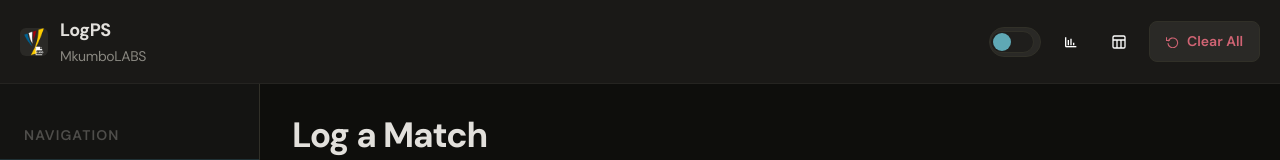
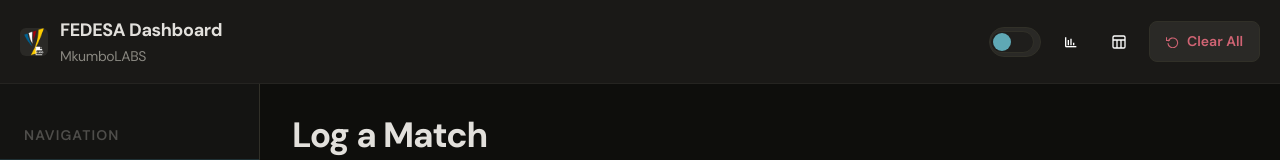
Before and after one commit to gaushaus/LogPS, a plain HTML site: page index.html in a window 1280 px wide. Shown: the top 160 px of the page. Drawn offline with nearby package versions, Linux system fonts and the light colour scheme.

Commit message:
vers 1.1.3

```diff
--- a/index.html
+++ b/index.html
@@ -410,7 +410,7 @@ select::-ms-expand { display:none; }
 <header class="topbar">
   <a class="logo" href="#">
     <img id="appLogo" src="https://raw.githubusercontent.com/gaushaus/LogPS/main/img/misc/logps.png" alt="App logo" style="width:28px;height:28px;border-radius:6px;object-fit:cover;display:block;background:var(--sfd)">
-    <div><div>LogPS</div><div class="logo-sub">MkumboLABS</div></div>
+    <div><div>FEDESA Dashboard</div><div class="logo-sub">MkumboLABS</div></div>
   </a>
 
   <div class="topbar-actions">
```
